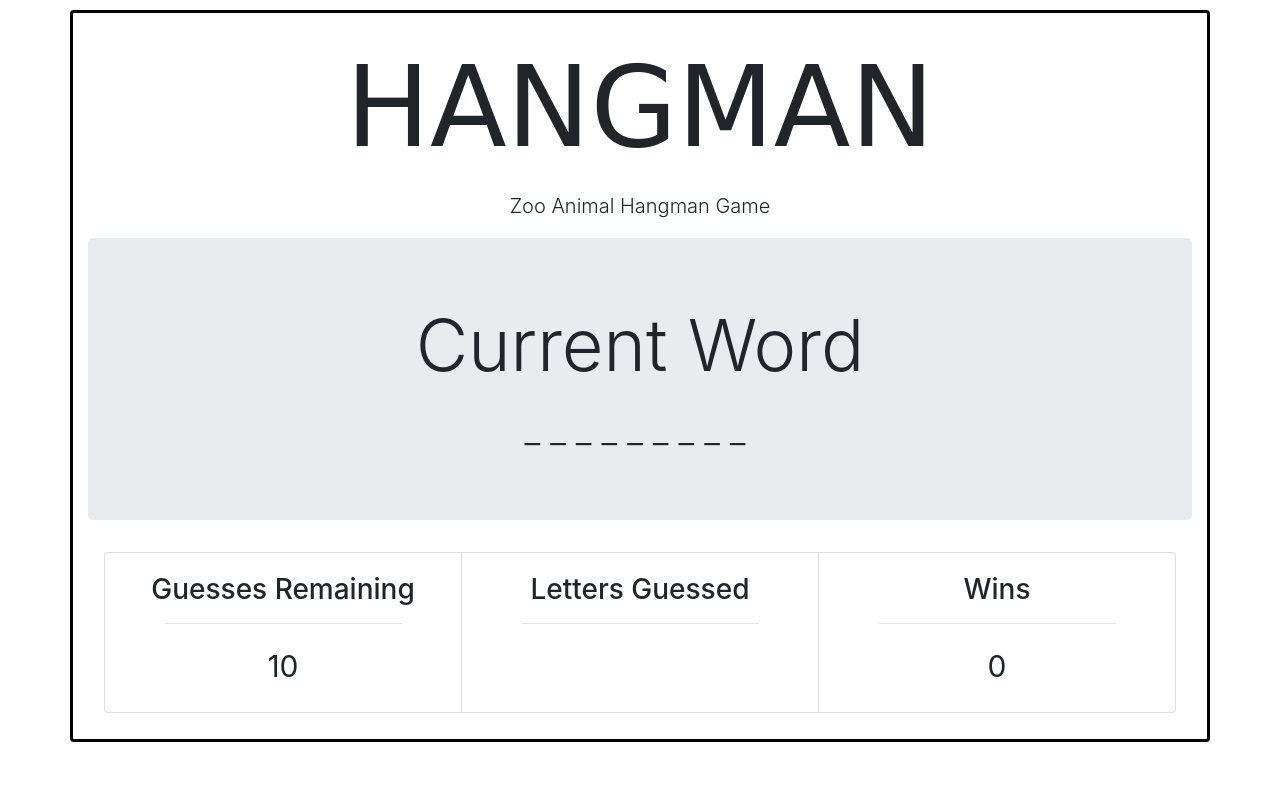
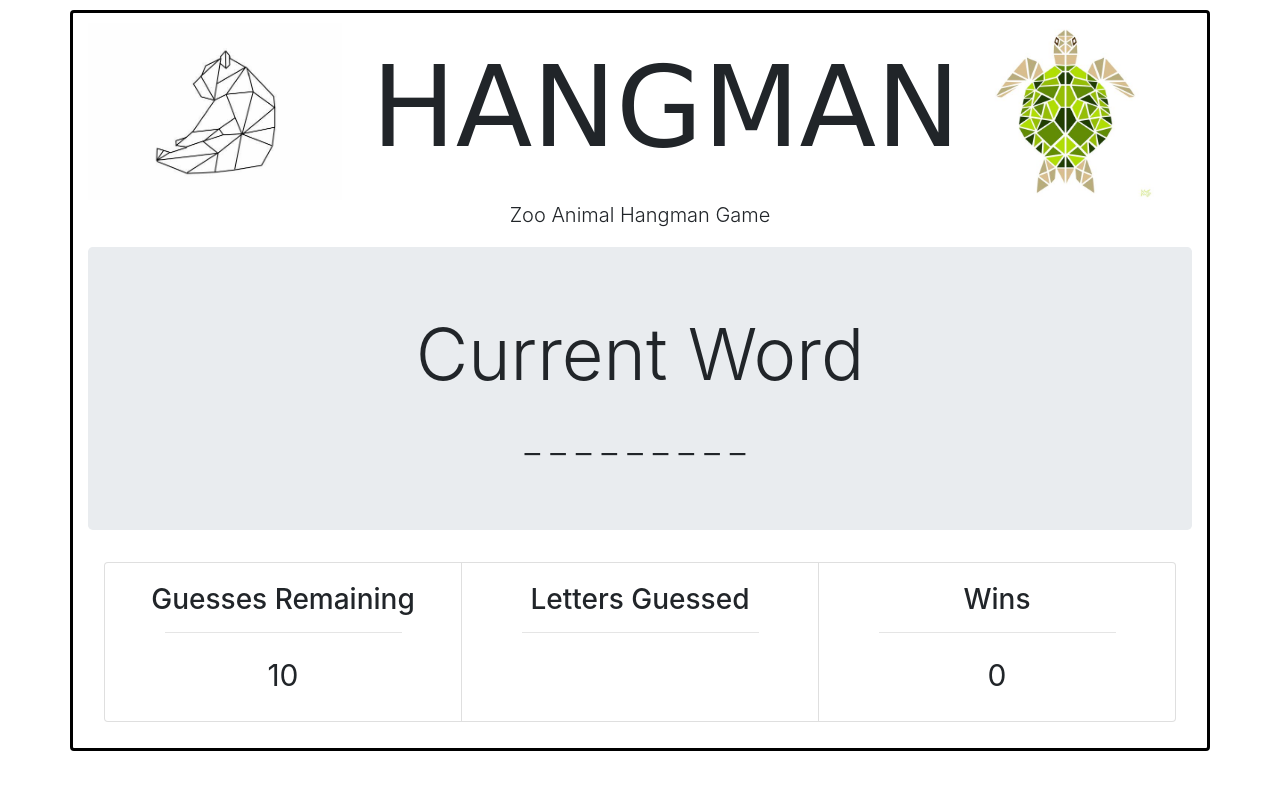
Before and after one commit to noplanetnoparty/Word-Guess-Game, a plain HTML site: page index.html in a window 1280 px wide. Drawn offline with nearby package versions, Linux system fonts and the light colour scheme; a web font is replaced by a local one.

Commit message:
styling updates

```diff
--- a/index.html
+++ b/index.html
@@ -23,19 +23,31 @@
 
 <body>
     <div class="container rounded">
+        <!-- <div class="row">
+            <div class="col-sm-12"> -->
         <div class="row">
-            <div class="col-sm-12">
+            <div class="col-sm-3">
+                <img class="image-fluid" src="assets/images/geo-bear-hm.jpg" alt="Geometric Bear" width="100%" />
+            </div>
+            <!-- </div> -->
+            <!-- <img class="image-fluid" src="assets/images/geo-bear-hm.jpg" alt="Geometric Bear" /> -->
+            <div class="col-sm-6">
                 <p class="hangmanTitle">HANGMAN</p>
-                <p class="lead mt-0">Zoo Animal Hangman Game</p>
+            </div>
+            <div class="col-sm-3">
+                <img class="image-fluid" src="assets/images/geo-turtle.jpg" alt="Geometric Turtle" width="70%" />
             </div>
         </div>
+        <p class="lead mt-0">Zoo Animal Hangman Game</p>
+        <!-- </div> -->
+        <!-- </div> -->
         <div class="row">
-                <div class="col-lg-12">
-                    <div id="pressKeyTryAgain" class="alert alert-success mx-auto" role="alert" style="width: 70%">
-                        <p class="start-alert-text">Press Any Key to Play Again!</p>
-                    </div>
+            <div class="col-lg-12">
+                <div id="pressKeyTryAgain" class="alert alert-success mx-auto" role="alert" style="width: 70%">
+                    <p class="start-alert-text">Press Any Key to Play Again!</p>
                 </div>
             </div>
+        </div>
         <!-- <img id="title-image" src="assets/images/hangman.png" alt="Animal Word Guess Game" width="80%" /> -->
         <!-- <div class="row">
             <div class="gameplay-column col-md-12">
```
Also changed, not shown: assets/images/geo-bear-hm.jpg (added), assets/images/geo-turtle.jpg (added), 1 other file.
